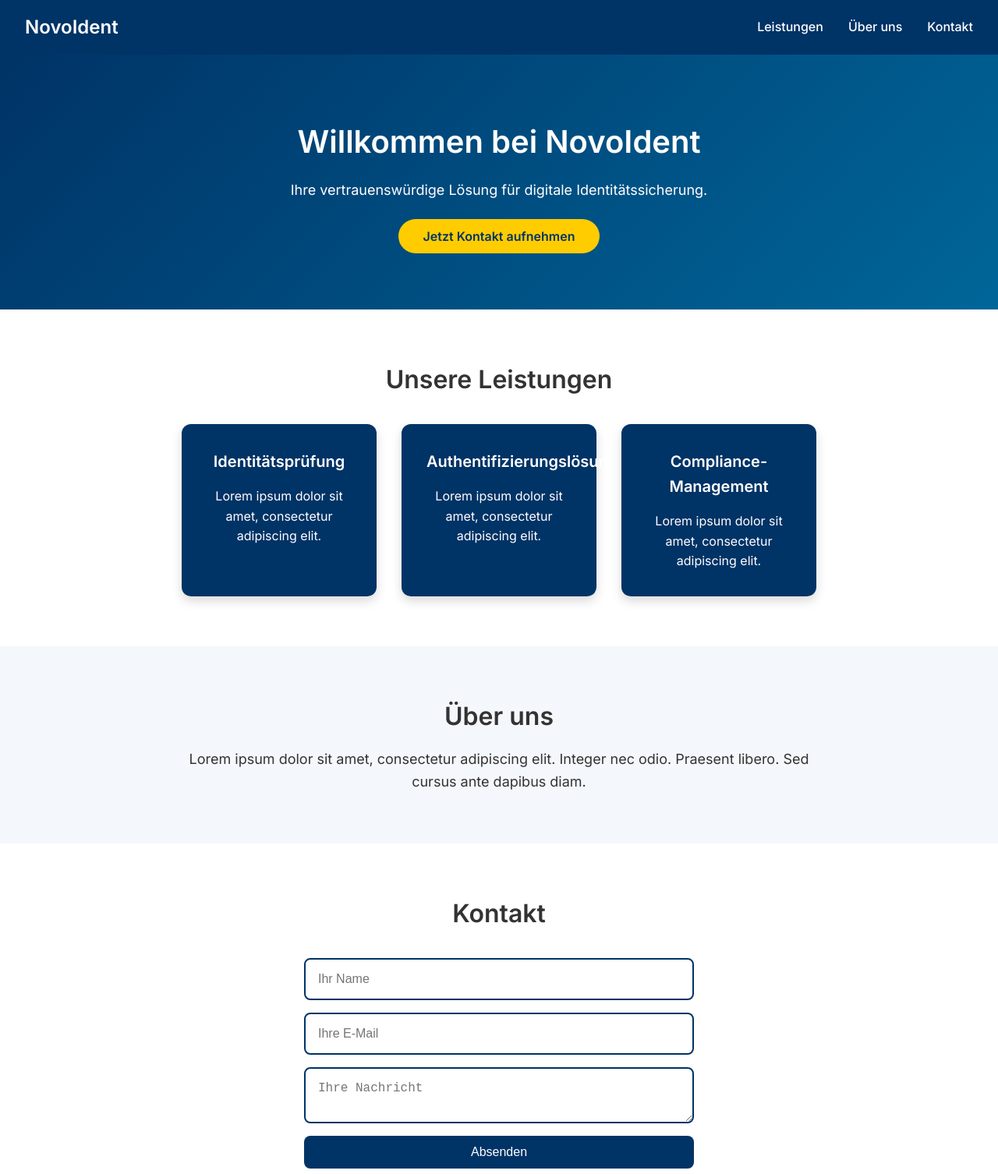
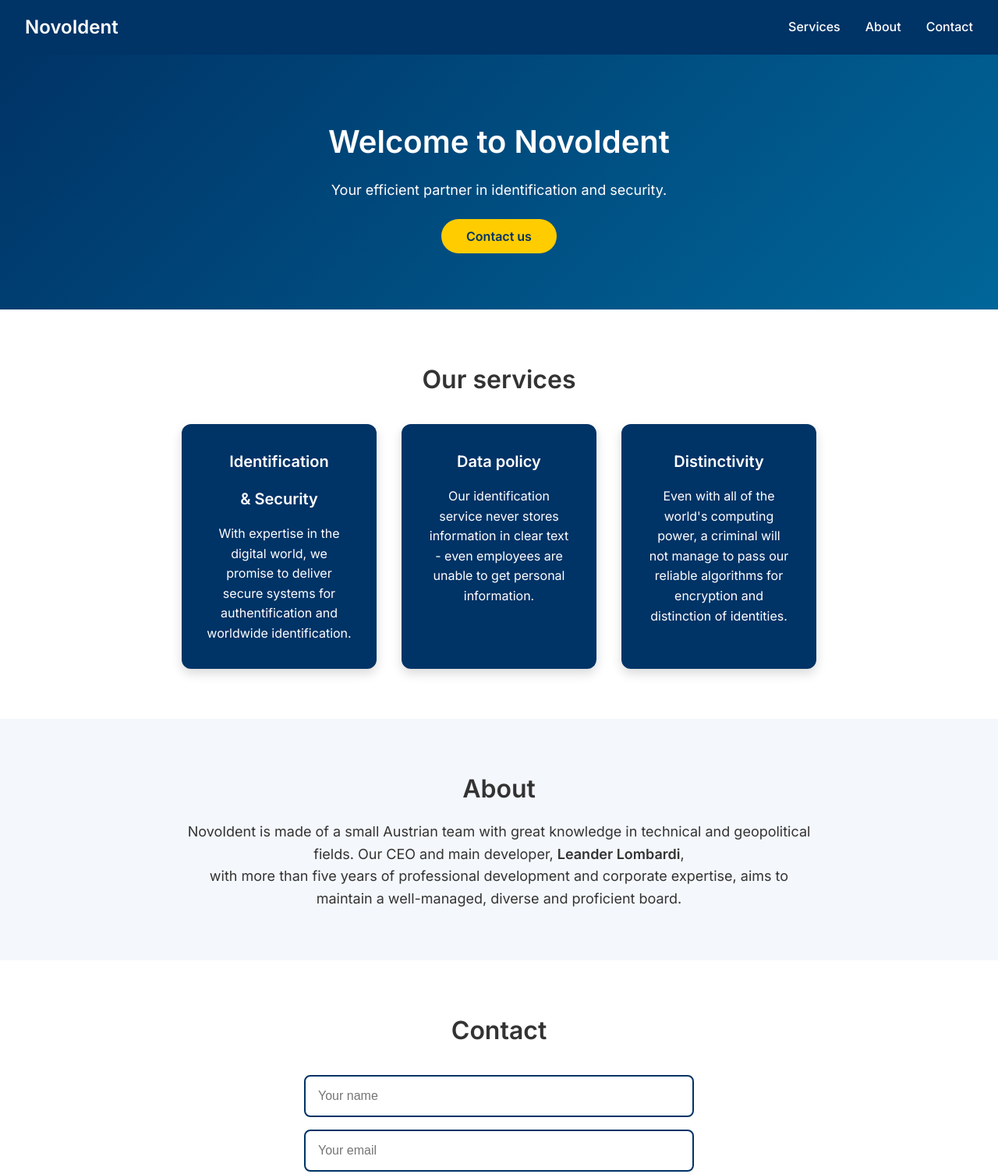
Before and after one commit to jonkler2025/novoident-web, a plain HTML site: page index.html in a window 1280 px wide. Shown: the top 1506 px of the page at 78% size. Drawn offline with Linux system fonts and the light colour scheme; a script that the page names is missing.

Commit message:
edit boards

```diff
--- a/index.html
+++ b/index.html
@@ -3,7 +3,7 @@
 <head>
   <meta charset="UTF-8">
   <meta name="viewport" content="width=device-width, initial-scale=1.0">
-  <title>NovoIdent – Identitätssicherung neu definiert</title>
+  <title>NovoIdent</title>
   <link href="https://fonts.googleapis.com/css2?family=Inter:wght@400;500;600&display=swap" rel="stylesheet">
   <link rel="stylesheet" href="css/styles.css">
 </head>
@@ -12,54 +12,56 @@
     <nav>
       <div class="logo">NovoIdent</div>
       <ul class="nav-links">
-        <li><a href="#services">Leistungen</a></li>
-        <li><a href="#about">Über uns</a></li>
-        <li><a href="#contact">Kontakt</a></li>
+        <li><a href="#services">Services</a></li>
+        <li><a href="#about">About</a></li>
+        <li><a href="#contact">Contact</a></li>
       </ul>
     </nav>
   </header>
 
   <section id="hero" class="hero">
-    <h1>Willkommen bei NovoIdent</h1>
-    <p>Ihre vertrauenswürdige Lösung für digitale Identitätssicherung.</p>
-    <a href="#contact" class="cta-btn">Jetzt Kontakt aufnehmen</a>
+    <h1>Welcome to NovoIdent</h1>
+    <p>Your efficient partner in identification and security.</p>
+    <a href="#contact" class="cta-btn">Contact us</a>
   </section>
 
   <section id="services" class="services">
-    <h2>Unsere Leistungen</h2>
+    <h2>Our services</h2>
     <div class="service-cards">
       <div class="card">
-        <h3>Identitätsprüfung</h3>
-        <p>Lorem ipsum dolor sit amet, consectetur adipiscing elit.</p>
+        <h3>Identification</h3>
+        <h3>& Security</h3>
+        <p>With expertise in the digital world, we promise to deliver secure systems for authentification and worldwide identification.</p>
       </div>
       <div class="card">
-        <h3>Authentifizierungslösungen</h3>
-        <p>Lorem ipsum dolor sit amet, consectetur adipiscing elit.</p>
+        <h3>Data policy</h3>
+        <p>Our identification service never stores information in clear text - even employees are unable to get personal information.</p>
       </div>
       <div class="card">
-        <h3>Compliance-Management</h3>
-        <p>Lorem ipsum dolor sit amet, consectetur adipiscing elit.</p>
+        <h3>Distinctivity</h3>
+        <p>Even with all of the world's computing power, a criminal will not manage to pass our reliable algorithms for encryption and distinction of identities.</p>
       </div>
     </div>
   </section>
 
   <section id="about" class="about">
-    <h2>Über uns</h2>
-    <p>Lorem ipsum dolor sit amet, consectetur adipiscing elit. Integer nec odio. Praesent libero. Sed cursus ante dapibus diam.</p>
+    <h2>About</h2>
+    <p>NovoIdent is made of a small Austrian team with great knowledge in technical and geopolitical fields. Our CEO and main developer, <b>Leander Lombardi</b>,</p>
+    <p>with more than five years of professional development and corporate expertise, aims to maintain a well-managed, diverse and proficient board.</p>
   </section>
 
   <section id="contact" class="contact">
-    <h2>Kontakt</h2>
+    <h2>Contact</h2>
     <form>
-      <input type="text" placeholder="Ihr Name" required>
-      <input type="email" placeholder="Ihre E-Mail" required>
-      <textarea placeholder="Ihre Nachricht" required></textarea>
-      <button type="submit">Absenden</button>
+      <input type="text" placeholder="Your name" required>
+      <input type="email" placeholder="Your email" required>
+      <textarea placeholder="Your message" required></textarea>
+      <button type="submit">Submit</button>
     </form>
   </section>
 
   <footer>
-    <p>&copy; 2025 NovoIdent. Alle Rechte vorbehalten.</p>
+    <p>&copy; 2025 NovoIdent</p>
   </footer>
 
   <script src="scripts.js"></script>
```
